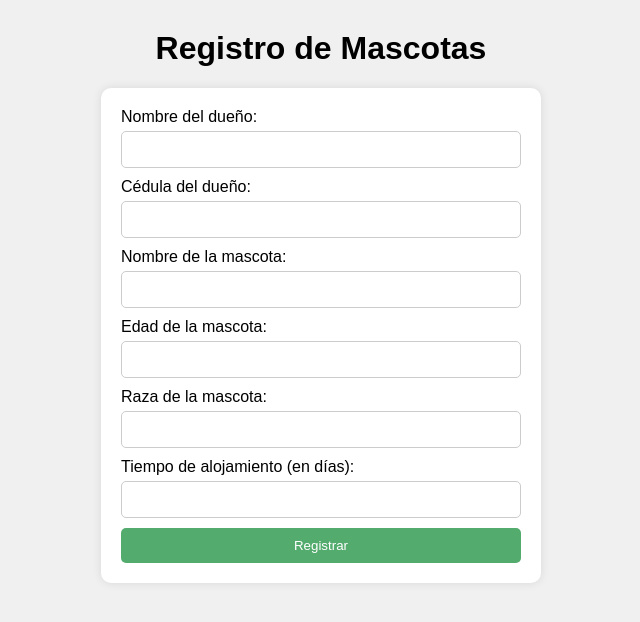
After one commit to Cristhopher-Villamarin/FlaskPractico, a Flask app: template templates/registro.html in a window 1280 px wide. The commit adds this page. Shown: the top 622 px of the page, without its empty margins (319-959 px from the left). Run offline with Flask 2, Linux system fonts and the light colour scheme; the template is opened without the code that fills it, so the values that code supplies are empty.

Commit message:
Flask Final

```diff
--- /dev/null
+++ b/templates/registro.html
@@ -0,0 +1,143 @@
+<!DOCTYPE html>
+<html lang="en">
+<head>
+    <meta charset="UTF-8">
+    <meta name="viewport" content="width=device-width, initial-scale=1.0">
+    <title>Registro de Mascotas</title>
+    <style>
+        body {
+            font-family: Arial, sans-serif;
+            background-color: #f0f0f0;
+            margin: 0;
+            padding: 0;
+        }
+        h1 {
+            text-align: center;
+            margin-top: 30px;
+        }
+        form {
+            max-width: 400px;
+            margin: 0 auto;
+            background-color: #fff;
+            padding: 20px;
+            border-radius: 10px;
+            box-shadow: 0 0 10px rgba(0, 0, 0, 0.1);
+        }
+        label {
+            display: block;
+            margin-bottom: 5px;
+        }
+        input[type="text"], input[type="number"] {
+            width: 100%;
+            padding: 10px;
+            margin-bottom: 10px;
+            border: 1px solid #ccc;
+            border-radius: 5px;
+            box-sizing: border-box;
+        }
+        input[type="submit"] {
+            width: 100%;
+            padding: 10px;
+            border: none;
+            border-radius: 5px;
+            background-color: #54ab6e;
+            color: #fff;
+            cursor: pointer;
+        }
+        input[type="submit"]:hover {
+            background-color: #115a22;
+        }
+        .datosRegistrados {
+            max-width: 400px;
+            margin: 20px auto;
+            background-color: #fff;
+            padding: 20px;
+            border-radius: 10px;
+            box-shadow: 0 0 10px rgba(0, 0, 0, 0.1);
+            position: relative;
+        }
+        .datosRegistrados h2 {
+            margin-top: 0;
+        }
+        .eliminar {
+            position: absolute;
+            top: 10px;
+            right: 10px;
+            padding: 5px 10px;
+            background-color: #ff4d4d;
+            color: #fff;
+            border: none;
+            border-radius: 5px;
+            cursor: pointer;
+        }
+        .eliminar:hover {
+            background-color: #d43f3f;
+        }
+    </style>
+</head>
+<body>
+    <h1>Registro de Mascotas</h1>
+    <form id="registroForm">
+        <label for="nombre_dueño">Nombre del dueño:</label>
+        <input type="text" id="nombre_dueño" name="nombre_dueño" required><br>
+
+        <label for="cedula_dueño">Cédula del dueño:</label>
+        <input type="text" id="cedula_dueño" name="cedula_dueño" required><br>
+
+        <label for="nombre_mascota">Nombre de la mascota:</label>
+        <input type="text" id="nombre_mascota" name="nombre_mascota" required><br>
+
+        <label for="edad_mascota">Edad de la mascota:</label>
+        <input type="number" id="edad_mascota" name="edad_mascota" required><br>
+
+        <label for="raza_mascota">Raza de la mascota:</label>
+        <input type="text" id="raza_mascota" name="raza_mascota" required><br>
+
+        <label for="tiempo_alojamiento">Tiempo de alojamiento (en días):</label>
+        <input type="number" id="tiempo_alojamiento" name="tiempo_alojamiento" required><br>
+
+        <input type="submit" value="Registrar">
+    </form>
+
+    <div id="contenedorRegistros"></div>
+
+    <script>
+        document.getElementById("registroForm").addEventListener("submit", function(event) {
+            event.preventDefault(); // Evita que el formulario se envíe normalmente
+
+            // Obtiene los valores de los campos del formulario
+            var nombreDueño = document.getElementById("nombre_dueño").value;
+            var cedulaDueño = document.getElementById("cedula_dueño").value;
+            var nombreMascota = document.getElementById("nombre_mascota").value;
+            var edadMascota = document.getElementById("edad_mascota").value;
+            var razaMascota = document.getElementById("raza_mascota").value;
+            var tiempoAlojamiento = document.getElementById("tiempo_alojamiento").value;
+
+            // Crea un nuevo div para los datos registrados
+            var nuevoRegistro = document.createElement("div");
+            nuevoRegistro.className = "datosRegistrados";
+            nuevoRegistro.innerHTML = `
+                <h2>Datos Registrados:</h2>
+                <p><strong>Nombre del dueño:</strong> ${nombreDueño}</p>
+                <p><strong>Cédula del dueño:</strong> ${cedulaDueño}</p>
+                <p><strong>Nombre de la mascota:</strong> ${nombreMascota}</p>
+                <p><strong>Edad de la mascota:</strong> ${edadMascota}</p>
+                <p><strong>Raza de la mascota:</strong> ${razaMascota}</p>
+                <p><strong>Tiempo de alojamiento:</strong> ${tiempoAlojamiento} días</p>
+                <button class="eliminar">Eliminar</button>
+            `;
+
+            // Agrega el nuevo div al contenedor de registros
+            document.getElementById("contenedorRegistros").appendChild(nuevoRegistro);
+
+            // Añade un event listener al botón de eliminar para borrar el registro correspondiente
+            nuevoRegistro.querySelector(".eliminar").addEventListener("click", function() {
+                nuevoRegistro.remove();
+            });
+
+            // Resetea el formulario
+            document.getElementById("registroForm").reset();
+        });
+    </script>
+</body>
+</html>
```
Also changed, not shown: templates/index.html (+20 -20 lines).
